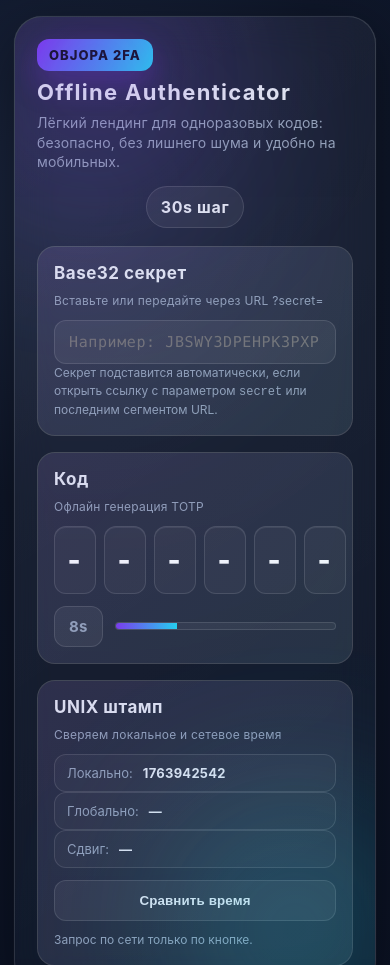
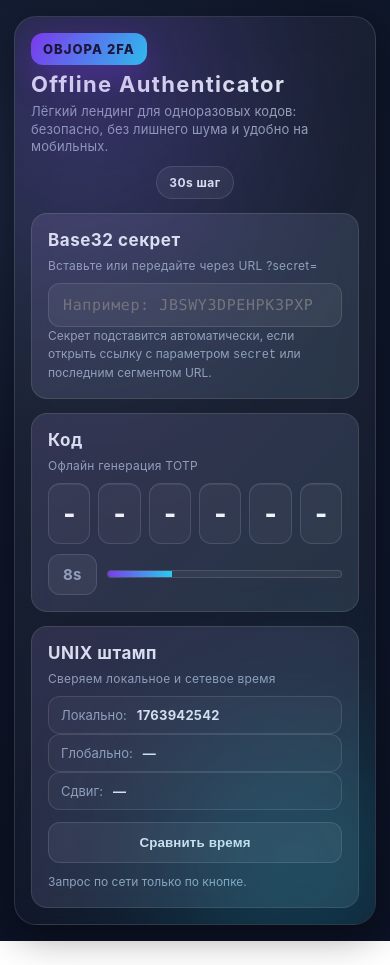
Before and after one commit to Red0Core/objopa_bot, a plain HTML site: page 2FA_landing/index.html in a window 390 px wide. Shown: the top 965 px of the page. After the commit the page ends 941 px from the top, so only its background shows below. Drawn offline with Linux system fonts and the light colour scheme.

Commit message:
Polish mobile layout for 2FA landing

```diff
--- a/2FA_landing/index.html
+++ b/2FA_landing/index.html
@@ -23,30 +23,40 @@
       box-sizing: border-box;
     }
 
+    @media (prefers-reduced-motion: reduce) {
+      *,
+      *::before,
+      *::after {
+        animation-duration: 0.01ms !important;
+        animation-iteration-count: 1 !important;
+        transition-duration: 0.01ms !important;
+      }
+    }
+
     body {
       margin: 0;
       min-height: 100vh;
       display: flex;
       justify-content: center;
       align-items: flex-start;
-      padding: max(18px, env(safe-area-inset-left));
-      padding-right: max(18px, env(safe-area-inset-right));
-      padding-top: max(22px, env(safe-area-inset-top));
-      padding-bottom: max(22px, env(safe-area-inset-bottom));
+      padding: max(16px, env(safe-area-inset-left));
+      padding-right: max(16px, env(safe-area-inset-right));
+      padding-top: max(18px, env(safe-area-inset-top));
+      padding-bottom: max(18px, env(safe-area-inset-bottom));
       background: var(--bg);
       color: var(--text-main);
       overflow-x: hidden;
     }
 
     .shell {
-      width: min(820px, 100%);
+      width: min(760px, 100%);
       background: linear-gradient(145deg, rgba(255, 255, 255, 0.06), rgba(255, 255, 255, 0.02));
       border: 1px solid var(--border);
       border-radius: 28px;
       box-shadow:
         0 16px 60px rgba(0, 0, 0, 0.45),
         0 0 1px rgba(255, 255, 255, 0.18);
-      padding: clamp(22px, 4vw, 34px);
+      padding: clamp(18px, 4vw, 30px);
       backdrop-filter: blur(18px);
       position: relative;
       overflow: hidden;
@@ -80,14 +90,14 @@
       display: flex;
       align-items: flex-start;
       justify-content: space-between;
-      gap: 14px;
-      margin-bottom: 18px;
+      gap: 12px;
+      margin-bottom: 14px;
     }
 
     .title-group {
       display: flex;
       flex-direction: column;
-      gap: 8px;
+      gap: 6px;
     }
 
     .subtitle {
@@ -100,7 +110,7 @@
 
     .pill {
       align-self: center;
-      padding: 10px 14px;
+      padding: 8px 12px;
       border-radius: 999px;
       border: 1px solid var(--border);
       background: rgba(255, 255, 255, 0.06);
@@ -111,7 +121,7 @@
     }
 
     .badge {
-      padding: 8px 14px;
+      padding: 8px 12px;
       border-radius: 12px;
       background: linear-gradient(120deg, var(--accent), var(--accent-2));
       color: #0b0f1a;
@@ -123,14 +133,14 @@
 
     h1 {
       margin: 0;
-      font-size: clamp(22px, 4vw, 30px);
+      font-size: clamp(22px, 4vw, 28px);
       letter-spacing: 0.06em;
     }
 
     .grid {
       display: grid;
       grid-template-columns: 1fr;
-      gap: 16px;
+      gap: 14px;
     }
 
     .card {
@@ -138,7 +148,7 @@
       background: var(--glass);
       border: 1px solid var(--border);
       border-radius: 18px;
-      padding: 18px 18px 20px;
+      padding: 16px 16px 18px;
       overflow: hidden;
     }
 
@@ -160,8 +170,8 @@
       display: flex;
       align-items: baseline;
       justify-content: space-between;
-      gap: 10px;
-      margin-bottom: 12px;
+      gap: 8px;
+      margin-bottom: 10px;
     }
 
     .micro-hint {
@@ -174,13 +184,13 @@
 
     .input {
       width: 100%;
-      padding: 14px 16px;
+      padding: 13px 15px;
       border-radius: 12px;
       border: 1px solid var(--border);
       background: rgba(255, 255, 255, 0.06);
       color: var(--text-main);
       outline: none;
-      font-size: 16px;
+      font-size: 15px;
       transition: border-color 0.2s ease, box-shadow 0.2s ease;
       font-family: "JetBrains Mono", "SF Mono", Consolas, monospace;
       letter-spacing: 0.04em;
@@ -195,33 +205,35 @@
     .otp-value {
       display: grid;
       grid-template-columns: repeat(6, 1fr);
-      gap: 10px;
-      margin: 6px 0 12px;
-      font-size: clamp(28px, 6vw, 38px);
+      gap: 8px;
+      margin: 4px 0 10px;
+      font-size: clamp(26px, 6vw, 36px);
       font-weight: 800;
       letter-spacing: 0.06em;
       color: #f8fafc;
+      font-variant-numeric: tabular-nums;
     }
 
     .otp-box {
-      padding: 16px 12px;
+      padding: 14px 12px;
       text-align: center;
       border-radius: 12px;
       background: rgba(255, 255, 255, 0.04);
       border: 1px solid var(--border);
       box-shadow: inset 0 1px 0 rgba(255, 255, 255, 0.08);
-      min-width: 42px;
+      min-width: 38px;
     }
 
     @media (max-width: 380px) {
       .otp-value {
         gap: 6px;
-        font-size: clamp(26px, 7vw, 34px);
+        font-size: clamp(24px, 7vw, 32px);
+        letter-spacing: 0.04em;
       }
 
       .otp-box {
-        padding: 14px 10px;
-        min-width: 36px;
+        padding: 12px 10px;
+        min-width: 34px;
       }
     }
 
@@ -345,6 +357,11 @@
         padding: 16px;
       }
 
+      .subtitle {
+        font-size: 13px;
+        line-height: 1.35;
+      }
+
       .card-head {
         flex-direction: column;
         align-items: flex-start;
@@ -371,6 +388,34 @@
       .ghost-btn {
         width: 100%;
         text-align: center;
+      }
+    }
+
+    @media (max-width: 480px) {
+      .shell {
+        border-radius: 22px;
+        padding: 16px;
+        box-shadow: 0 10px 40px rgba(0, 0, 0, 0.4);
+      }
+
+      header {
+        gap: 10px;
+      }
+
+      .pill {
+        font-size: 12px;
+      }
+
+      .card {
+        border-radius: 16px;
+      }
+
+      .timer-row {
+        gap: 10px;
+      }
+
+      .timer-track {
+        min-width: 120px;
       }
     }
   </style>
```
